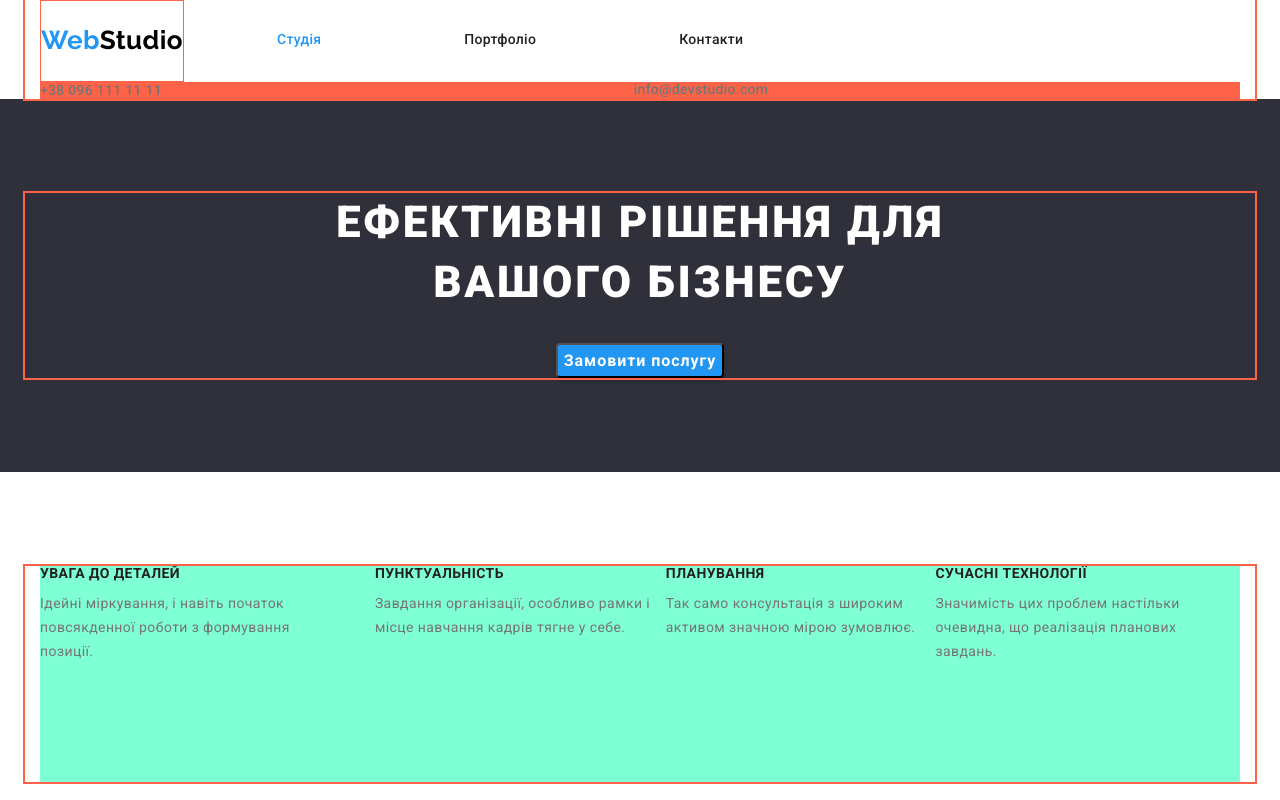
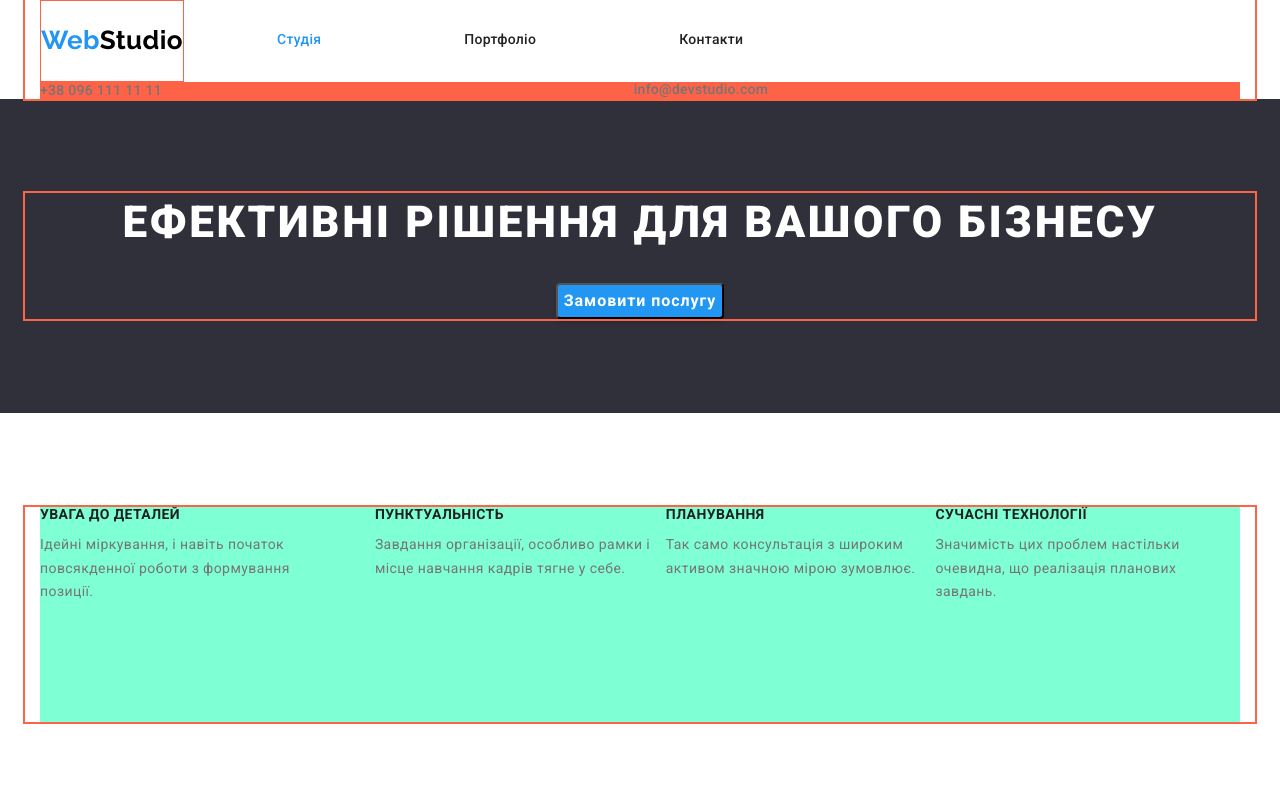
Before and after one commit to SergiiMarch/goit-markup-hw-03, a plain HTML site: page index.html in a window 1280 px wide. Shown: the top 800 px of the page. Drawn offline with nearby package versions, Linux system fonts and the light colour scheme.

Commit message:
add section Hero

```diff
--- a/css/styles.css
+++ b/css/styles.css
@@ -191,10 +191,11 @@ ol {
 }
 
 .main-title {
-  margin-left: 235px;
-  margin-right: 235px;
+  margin-left: auto;
+  margin-right: auto;
   margin-top: 0;
   margin-bottom: 30px;
+
   font-weight: 900;
   font-size: 44px;
   line-height: 1.36;
@@ -208,6 +209,7 @@ ol {
 .main-btn {
   display: block;
   margin: 0 auto;
+
   font-style: normal;
   font-weight: 700;
   font-size: 16px;
```
